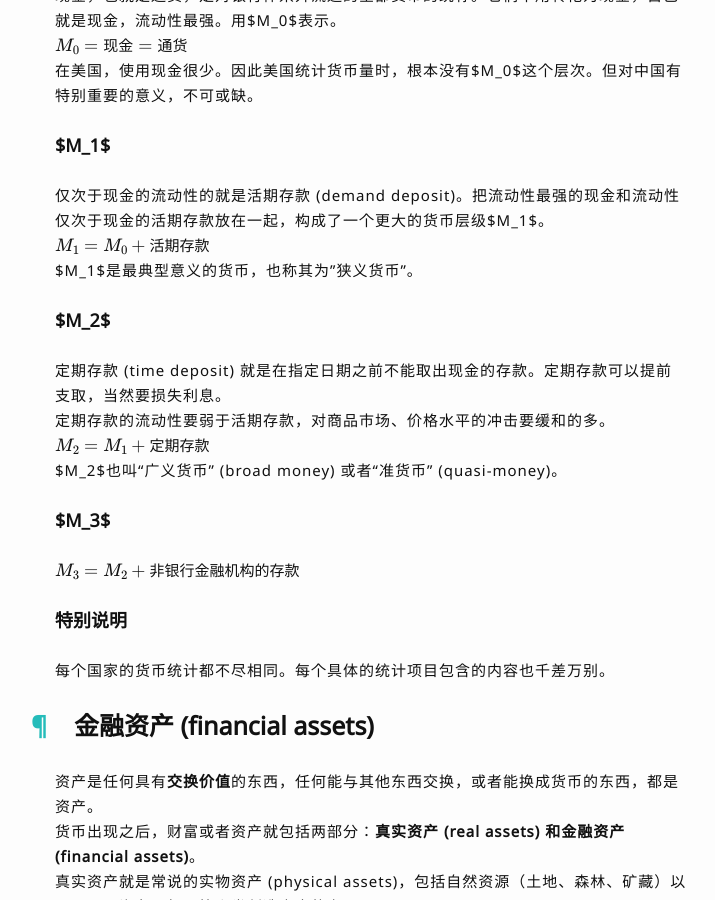
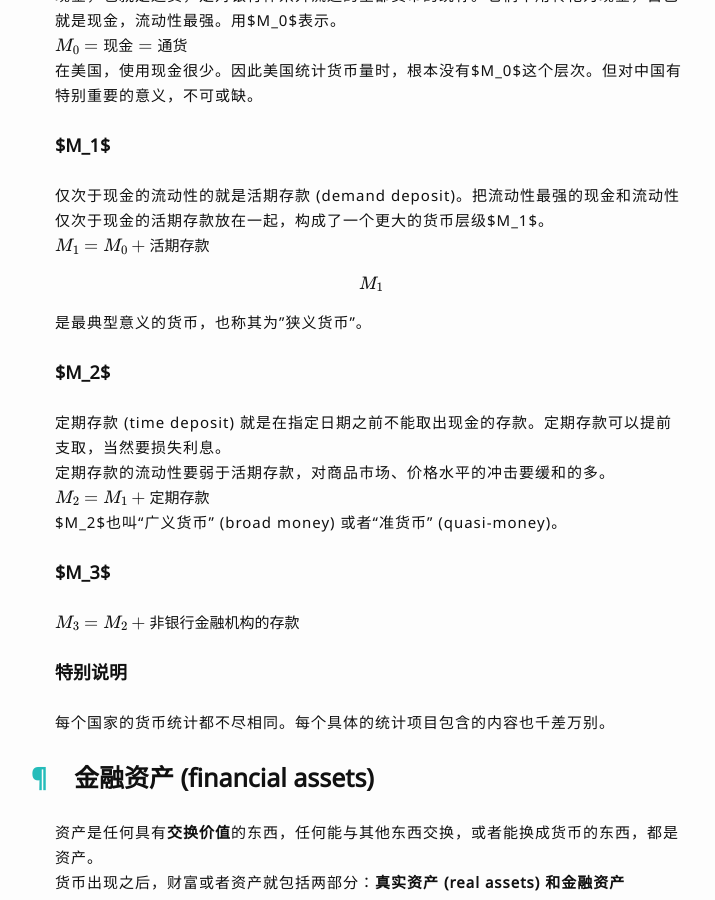
Before and after one commit to huahuahu/huahuahu.github.io, a Jekyll site: the page built from _posts/2017-04-01-金融的解释之货币计量和金融资产.markdown, in a window 1280 px wide and 900 px high, scrolled down 865 px. Shown: the whole window, without its empty margins (269-984 px from the left). Built offline with Jekyll 4.4.1, drawn with Linux system fonts in a browser that asks for light colours; nearby versions of some CDN libraries; our own code applies the rules of GitHub Pages for plain Markdown files; formulas are drawn with MathJax 3; comment, search, counter and statistics services are not loaded.

Commit message:
latex stuff1

```diff
--- a/_layouts/post.html
+++ b/_layouts/post.html
@@ -4,8 +4,6 @@ layout: default
 <script type="text/javascript"
     src="https://cdn.mathjax.org/mathjax/latest/MathJax.js?config=TeX-AMS-MML_HTMLorMML">
 </script>
-
-<script type="text/javascript" src="http://cdn.mathjax.org/mathjax/latest/MathJax.js?config=TeX-AMS-MML_HTMLorMML"></script>
 
   <header class="post-header">
 
--- a/_posts/2017-04-01-金融的解释之货币计量和金融资产.markdown
+++ b/_posts/2017-04-01-金融的解释之货币计量和金融资产.markdown
@@ -20,7 +20,7 @@ $$M_0=现金= 通货$$
 ### $M_1$
 仅次于现金的流动性的就是活期存款 (demand deposit)。把流动性最强的现金和流动性仅次于现金的活期存款放在一起，构成了一个更大的货币层级$M_1$。
 $$M_1 = M_0 +活期存款$$
-$M_1$是最典型意义的货币，也称其为"狭义货币"。
+\$$M_1$$是最典型意义的货币，也称其为"狭义货币"。
 ### $M_2$
 定期存款 (time deposit) 就是在指定日期之前不能取出现金的存款。定期存款可以提前支取，当然要损失利息。
 定期存款的流动性要弱于活期存款，对商品市场、价格水平的冲击要缓和的多。
```
